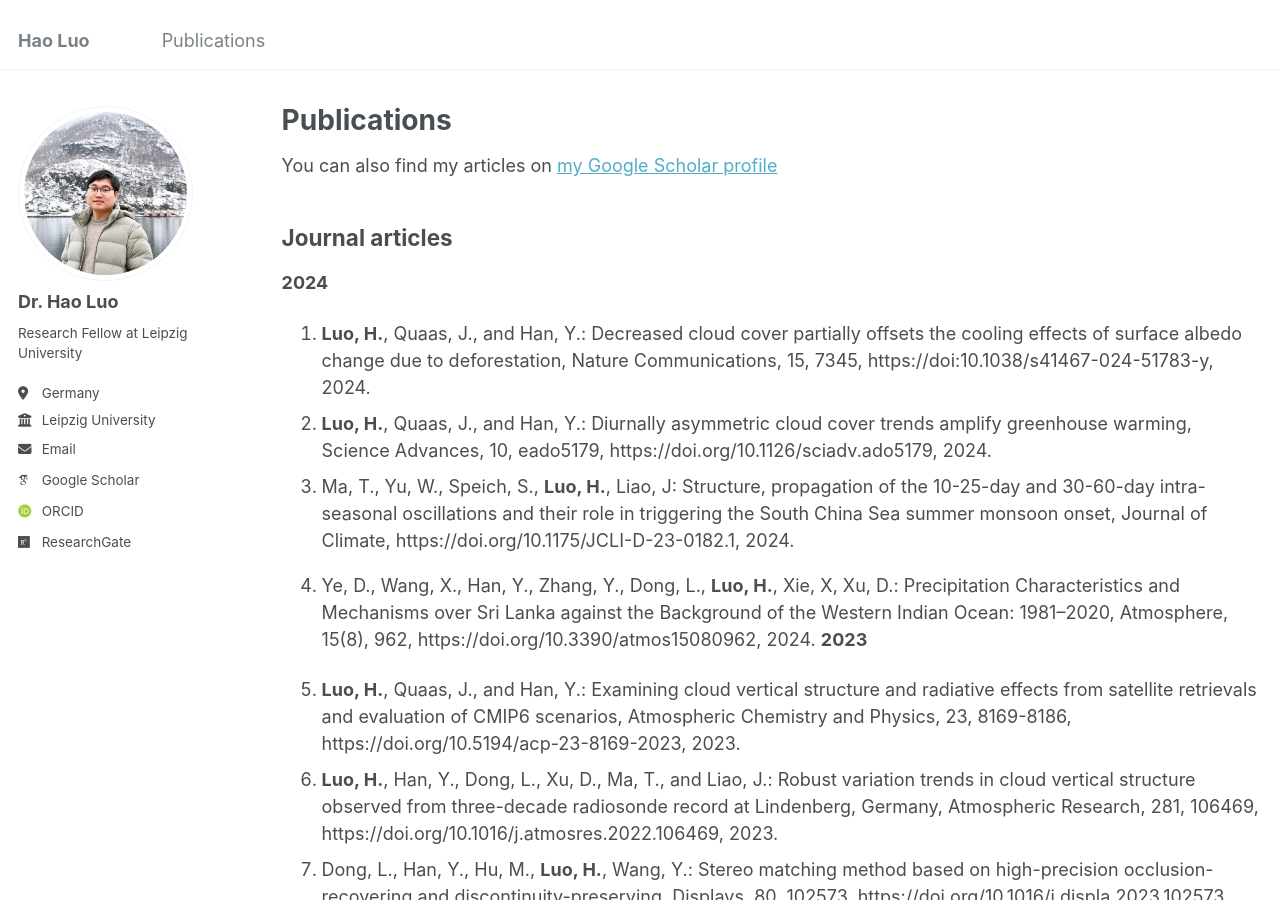
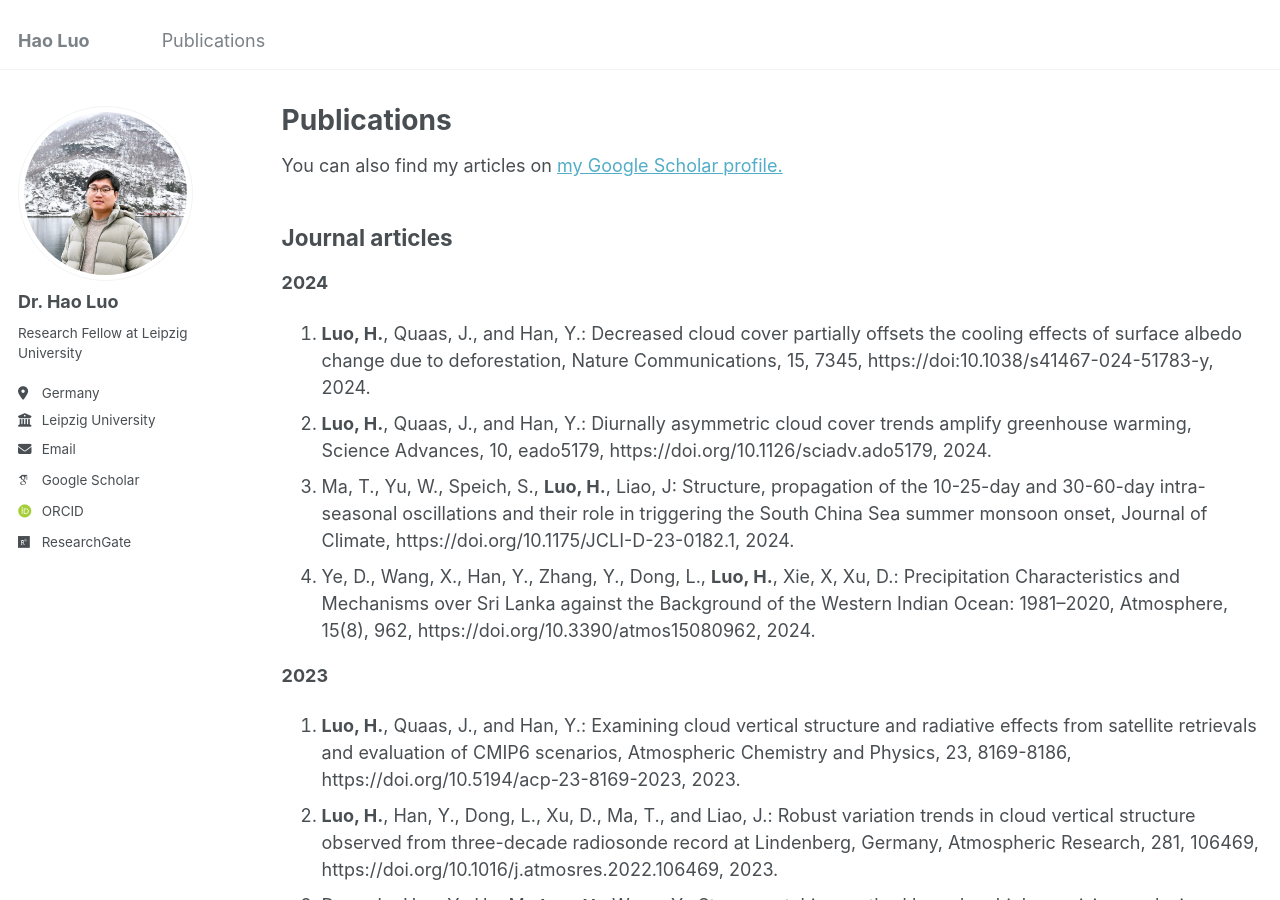
Before and after one commit to haoluo-atmos/haoluo-atmos.github.io, a Jekyll site: the page built from _pages/publication.md, in a window 1280 px wide and 900 px high. Built offline with Jekyll 4.4.1, drawn with Linux system fonts in a browser that asks for light colours; some web fonts are replaced.

```diff
--- a/_pages/publication.md
+++ b/_pages/publication.md
@@ -9,7 +9,7 @@ redirect_from:
 
 {% include base_path %}
 
-You can also find my articles on <a href="{{https://scholar.google.com/citations?user=_mGQ8WoAAAAJ&hl=en}}">my Google Scholar profile
+You can also find my articles on <a href="{{https://scholar.google.com/citations?user=_mGQ8WoAAAAJ&hl=en}}">my Google Scholar profile.
 
 
 
@@ -26,6 +26,7 @@ Journal articles
 <!-- -->
 14. Ye, D., Wang, X., Han, Y., Zhang, Y., Dong, L., **Luo, H.**, Xie, X, Xu, D.: Precipitation Characteristics and Mechanisms over Sri Lanka against the Background of the Western Indian Ocean: 1981–2020, Atmosphere, 15(8), 962, https://doi.org/10.3390/atmos15080962, 2024.
 <!-- -->
+
 **2023**
 
 13. **Luo, H.**, Quaas, J., and Han, Y.: Examining cloud vertical structure and radiative effects from satellite retrievals and evaluation of CMIP6 scenarios, Atmospheric Chemistry and Physics, 23, 8169-8186, https://doi.org/10.5194/acp-23-8169-2023, 2023.
@@ -38,6 +39,7 @@ Journal articles
 <!-- -->
 9. Zhao, Y., Ding, J., Han, Y., Lu, T., Zhang, Y., and **Luo, H.**: Aerosol Physical-Optical Properties under Different Stages of Continuous Wet Weather over the Guangdong-Hong Kong-Macao Greater Bay Area, China, Remote Sensing, 15, 1413, https://doi.org/10.3390/rs15051413, 2023.
 <!-- -->
+
 **2022**
 
 8. **Luo, H.**, Dong, L., Chen, Y., Zhao, Y., Zhao, D., Huang, M., Ding, D., Liao, J., Ma, T., Hu, M., and Han, Y.: Interaction between aerosol and thermodynamic stability within the planetary boundary layer during wintertime over the North China Plain: aircraft observation and WRF-Chem simulation, Atmospheric Chemistry and Physics, 22, 2507-2524, https://doi.org/10.5194/acp-22-2507-2022, 2022.
@@ -46,6 +48,7 @@ Journal articles
 <!-- -->
 6. Su, Y., Han, Y., **Luo, H.**, Zhang, Y., Shao, S., and Xie, X.: Physical-Optical Properties of Marine Aerosols over the South China Sea: Shipboard Measurements and MERRA-2 Reanalysis, Remote Sensing, 14, 2453, 2022.
 <!-- -->
+
 **2021**
 
 5. **Luo, H.** and Han, Y.: Impacts of the Saharan air layer on the physical properties of the Atlantic tropical cyclone cloud systems: 2003–2019, Atmospheric Chemistry and Physics, 21, 15171-15184, https://doi.org/10.5194/acp-21-15171-2021, 2021.
@@ -56,6 +59,7 @@ Journal articles
 <!-- -->
 2. Zhang, Y., Wei, F., **Luo, H.**, Su, Y., Feng, Y., Huang, Y., Yang, J., Wu, Y., and Han, Y.: Aerosol Physical-Optical Properties and PBLH Under Different Air Pollution Levels From Ground Lidar and Satellite Observations Over Shouxian Area, China, Journal of Geophysical Research: Atmospheres, 126, e2021JD035236, https://doi.org/10.1029/2021JD035236, 2021.
 <!-- -->
+
 **2019**
 
 1. **Luo, H.**, Han, Y., Lu, C., Yang, J., and Wu, Y.: Characteristics of Surface Solar Radiation under Different Air Pollution Conditions over Nanjing, China: Observation and Simulation, Advances in Atmospheric Sciences, 36, 1047-1059, https://doi.org/10.1007/s00376-019-9010-4, 2019. (Cover Paper)
```
